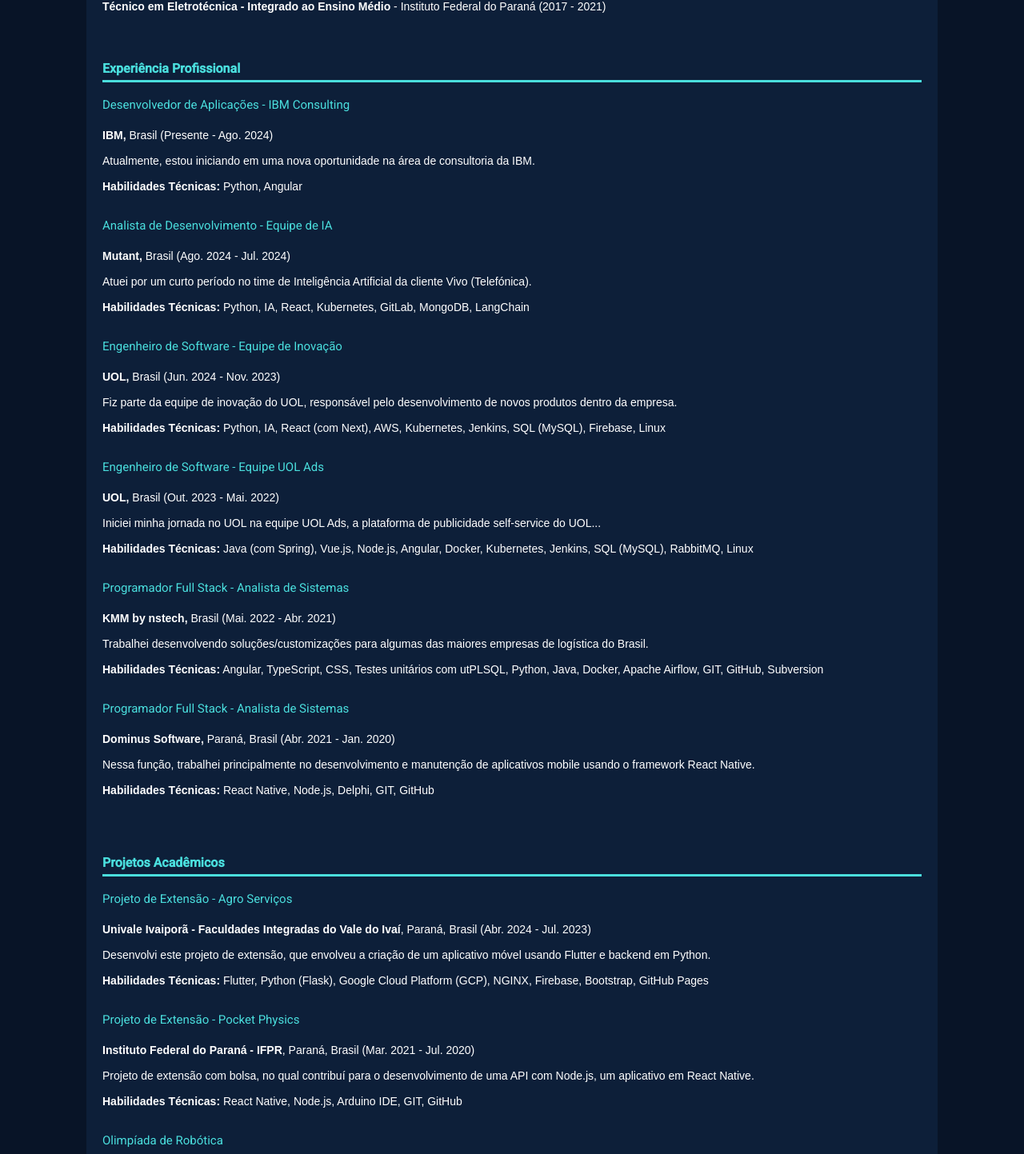
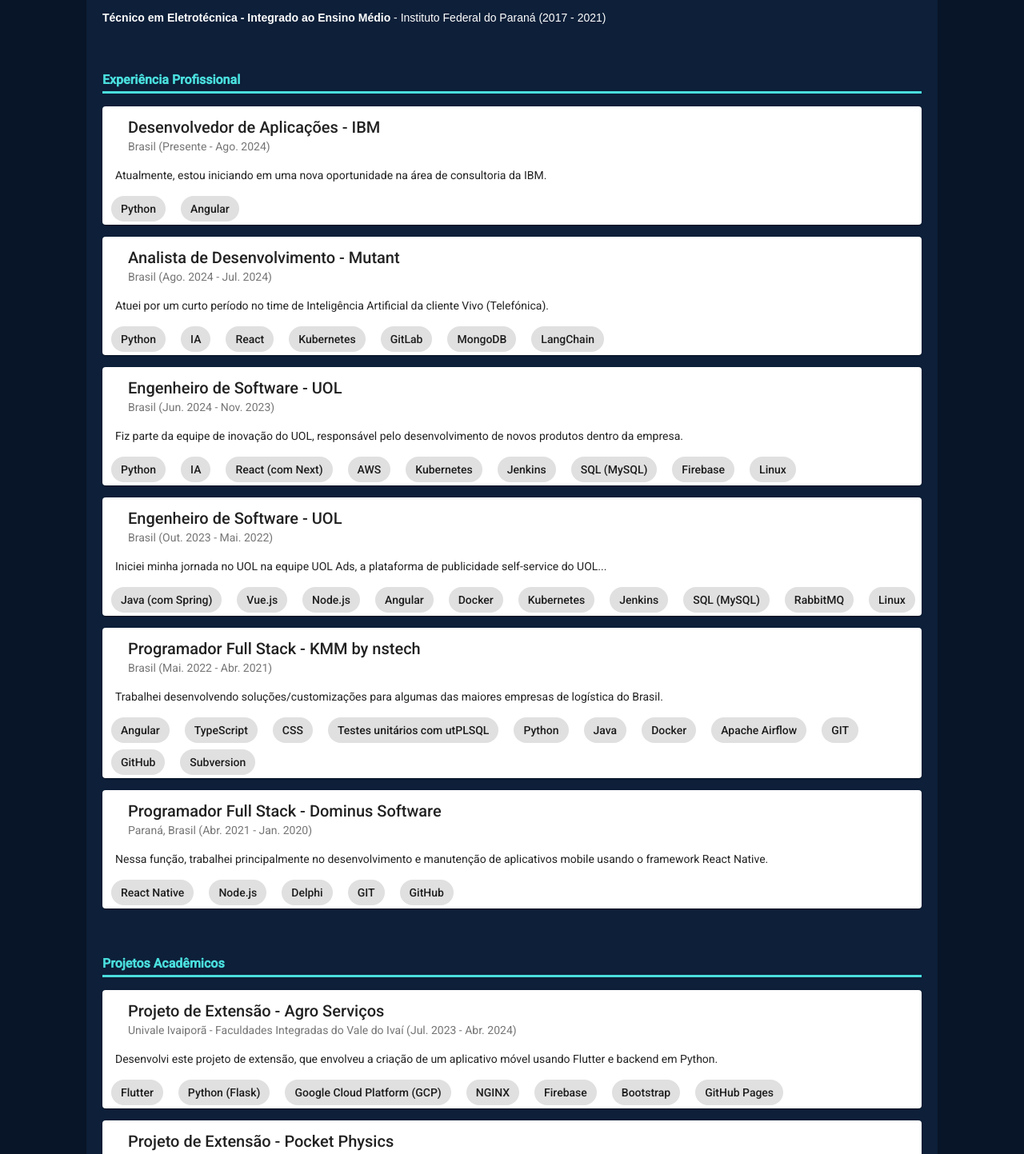
Before and after one commit to julianourias/dev.urias, an Angular app: page / in a window 1280 px wide. Shown: the part 689-2132 px from the top of the page at 80% size. Built offline with nearby package versions, Linux system fonts and the light colour scheme.

Commit message:
feat: add cards

```diff
--- a/src/app/app.component.html
+++ b/src/app/app.component.html
@@ -46,61 +46,53 @@
 
     <section>
       <h3>Resumo</h3>
-      <p>
-        Desenvolvedor Full-stack, com experiência em Javascript (Angular, Node.js, React Native, Vue.js),
-        Python (Flask, FastAPI, AirFlow, Pandas, LangChain), Java (Spring), SQL, testes unitários (PyTest, Jest,
-        Vue Test, JUnit, Cucumber, Mockito, utPLSQL), GIT, metodologias ágeis, CI/CD, e outras linguagens como Pascal e C.
-      </p>
-      <p>
-        Desde o ínicio do ensino médio técnico (2017) tive oportinidade de atuar em projetos extracurriculares que me introduziram
-        à programação, e desde de então comecei a aprender mais sobre o assunto de forma autodidata, até que no inicío de
-        2020 tive minha primeira oportunidade de emprego como analista de sistemas, e desde então continuo trabalhando e
-        estudando na área.
-      </p>
-      <p>
-        Essas experiências em projetos e no mercado de trabalho me ensinaram muito sobre trabalho em equipe, liderança, e
-        como lidar com situações de urgência (em correções e entregas). Gosto muito de aprender novas tecnologias, sempre
-        busco me manter atualizado sobre as novidades do mundo de desenvolvimento de software e suas boas práticas.
-      </p>
+      <div [innerHTML]="description"></div>
     </section>
 
     <section>
       <h3>Educação</h3>
-      <ul>
-        <li><strong>Tecnologia Em Análise e Desenvolvimento de Sistemas</strong> - Faculdades Integradas do Vale do Ivaí (UNIVALE) (2021 - 2024)</li>
-        <li><strong>Técnico em Eletrotécnica - Integrado ao Ensino Médio</strong> - Instituto Federal do Paraná (2017 - 2021)</li>
+      <ul *ngFor="let education of educations">
+        <li><strong>{{education.title}}</strong> - {{education.institution}} ({{education.start_date}} - {{education.end_date}})</li>
       </ul>
     </section>
 
     <section>
       <h3>Experiência Profissional</h3>
       <div *ngFor="let job of jobs" class="job">
-        <h4>{{job.title}}</h4>
-        <p><strong>{{job.company}}, </strong>{{job.location}} ({{job.end_date}} - {{job.start_date}})</p>
-        <p>{{job.description}}</p>
-        <p><strong>Habilidades Técnicas:</strong> {{job.skills}}</p>
+        <mat-card class="example-card" appearance="outlined">
+          <mat-card-header>
+            <mat-card-title>{{job.title}} - {{job.company}}</mat-card-title>
+            <mat-card-subtitle><strong></strong>{{job.location}} ({{job.end_date}} - {{job.start_date}})</mat-card-subtitle>
+          </mat-card-header>
+          <mat-card-content>
+            <p>{{job.description}}</p>
+          </mat-card-content>
+          <mat-card-footer class="example-card-footer">
+            <mat-chip-list aria-label="Chihuahua traits">
+              <mat-chip *ngFor="let skill of job.skills" class="skill">{{skill}}</mat-chip>
+            </mat-chip-list>
+          </mat-card-footer>
+        </mat-card>
       </div>
     </section>
 
     <section>
       <h3>Projetos Acadêmicos</h3>
-      <div class="project">
-        <h4>Projeto de Extensão - Agro Serviços</h4>
-        <p><strong>Univale Ivaiporã - Faculdades Integradas do Vale do Ivaí</strong>, Paraná, Brasil (Abr. 2024 - Jul. 2023)</p>
-        <p>Desenvolvi este projeto de extensão, que envolveu a criação de um aplicativo móvel usando Flutter e backend em Python.</p>
-        <p><strong>Habilidades Técnicas:</strong> Flutter, Python (Flask), Google Cloud Platform (GCP), NGINX, Firebase, Bootstrap, GitHub Pages</p>
-      </div>
-      <div class="project">
-        <h4>Projeto de Extensão - Pocket Physics</h4>
-        <p><strong>Instituto Federal do Paraná - IFPR</strong>, Paraná, Brasil (Mar. 2021 - Jul. 2020)</p>
-        <p>Projeto de extensão com bolsa, no qual contribuí para o desenvolvimento de uma API com Node.js, um aplicativo em React Native.</p>
-        <p><strong>Habilidades Técnicas:</strong> React Native, Node.js, Arduino IDE, GIT, GitHub</p>
-      </div>
-      <div class="project">
-        <h4>Olimpíada de Robótica</h4>
-        <p><strong>Instituto Federal do Paraná - IFPR</strong>, Paraná, Brasil (2019 e 2017)</p>
-        <p>Em 2017 e 2019 participei com minha equipe na Olimpíada de Robótica do IFPR. O objetivo desta Olimpíada era criar protótipos de hardware e software para Arduino.</p>
-        <p><strong>Habilidades Técnicas:</strong> Arduino, Linguagem C</p>
+      <div *ngFor="let project of projects" class="project">
+        <mat-card class="example-card" appearance="outlined">
+          <mat-card-header>
+            <mat-card-title>{{project.title}}</mat-card-title>
+            <mat-card-subtitle><strong></strong>{{project.company}} ({{project.end_date}} - {{project.start_date}})</mat-card-subtitle>
+          </mat-card-header>
+          <mat-card-content>
+            <p>{{project.description}}</p>
+          </mat-card-content>
+          <mat-card-footer class="example-card-footer">
+            <mat-chip-list aria-label="Chihuahua traits">
+              <mat-chip *ngFor="let skill of project.skills" class="skill">{{skill}}</mat-chip>
+            </mat-chip-list>
+          </mat-card-footer>
+        </mat-card>
       </div>
     </section>
   </div>
--- a/src/app/app.component.scss
+++ b/src/app/app.component.scss
@@ -102,3 +102,7 @@
 .contact-icon {
   margin-right: 3px;
 }
+
+.skill {
+  margin-left: 15px !important;
+}
--- a/src/app/app.component.ts
+++ b/src/app/app.component.ts
@@ -1,4 +1,7 @@
 import { Component } from '@angular/core';
+import { Job } from '../model/job';
+import { Base } from '../model/base';
+import { Education } from 'src/model/education';
 
 @Component({
   selector: 'app-root',
@@ -9,103 +12,132 @@
 export class AppComponent {
   name = 'Juliano Augusto Cavalcante Urias';
 
- /*
-  <div class="job">
-        <h4>Analista de Desenvolvimento - Equipe de IA</h4>
-        <p><strong>Mutant</strong>, Brasil (Ago. 2024 - Jul. 2024)</p>
-        <p>Atualmente, estou iniciando em uma nova oportunidade para atuar no time de Inteligência Artificial da cliente Vivo (Telefónica).</p>
-        <p><strong>Habilidades Técnicas:</strong> Python, IA, React, Kubernetes, GitLab, MongoDB, LangChain</p>
-      </div>
-      <div class="job">
-        <h4>Engenheiro de Software - Equipe de Inovação</h4>
-        <p><strong>UOL</strong>, Brasil (Jun. 2024 - Nov. 2023)</p>
-        <p>Fiz parte da equipe de inovação do UOL, responsável pelo desenvolvimento de novos produtos dentro da empresa.</p>
-        <p><strong>Habilidades Técnicas:</strong> Python, IA, React (com Next), AWS, Kubernetes, Jenkins, SQL (MySQL), Firebase, Linux</p>
-      </div>
-      <div class="job">
-        <h4>Engenheiro de Software - Equipe UOL Ads</h4>
-        <p><strong>UOL</strong>, Brasil (Out. 2023 - Mai. 2022)</p>
-        <p>Iniciei minha jornada no UOL na equipe UOL Ads, a plataforma de publicidade self-service do UOL...</p>
-        <p><strong>Habilidades Técnicas:</strong> Java (com Spring), Vue.js, Node.js, Angular, Docker, Kubernetes, Jenkins, SQL (MySQL), RabbitMQ, Linux</p>
-      </div>
-      <div class="job">
-        <h4>Programador Full Stack - Analista de Sistemas</h4>
-        <p><strong>KMM by nstech</strong>, Brasil (Mai. 2022 - Abr. 2021)</p>
-        <p>Trabalhei desenvolvendo soluções/customizações para algumas das maiores empresas de logística do Brasil.</p>
-        <p><strong>Habilidades Técnicas:</strong> Angular, TypeScript, CSS, Testes unitários com utPLSQL, Python, Java, Docker, Apache Airflow, GIT, GitHub, Subversion</p>
-      </div>
-      <div class="job">
-        <h4>Programador Full Stack - Analista de Sistemas</h4>
-        <p><strong>Dominus Software</strong>, Paraná, Brasil (Abr. 2021 - Jan. 2020)</p>
-        <p>Nessa função, trabalhei principalmente no desenvolvimento e manutenção de aplicativos mobile usando o framework React Native.</p>
-        <p><strong>Habilidades Técnicas:</strong> React Native, Node.js, Delphi, GIT, GitHub</p>
-      </div>
- */
+  description = `
+      <p>
+        Desenvolvedor Full-stack, com experiência em Javascript (Angular, Node.js, React Native, Vue.js),
+        Python (Flask, FastAPI, AirFlow, Pandas, LangChain), Java (Spring), SQL, testes unitários (PyTest, Jest,
+        Vue Test, JUnit, Cucumber, Mockito, utPLSQL), GIT, metodologias ágeis, CI/CD, e outras linguagens como Pascal e C.
+      </p>
+      <p>
+        Desde o ínicio do ensino médio técnico (2017) tive oportinidade de atuar em projetos extracurriculares que me introduziram
+        à programação, e desde de então comecei a aprender mais sobre o assunto de forma autodidata, até que no inicío de
+        2020 tive minha primeira oportunidade de emprego como analista de sistemas, e desde então continuo trabalhando e
+        estudando na área.
+      </p>
+      <p>
+        Essas experiências em projetos e no mercado de trabalho me ensinaram muito sobre trabalho em equipe, liderança, e
+        como lidar com situações de urgência (em correções e entregas). Gosto muito de aprender novas tecnologias, sempre
+        busco me manter atualizado sobre as novidades do mundo de desenvolvimento de software e suas boas práticas.
+      </p>
+  `;
 
   jobs: Job[] = [
     {
-      title: 'Desenvolvedor de Aplicações - IBM Consulting',
+      title: 'Desenvolvedor de Aplicações',
+      area: 'IBM Consulting',
       company: 'IBM',
       location: 'Brasil',
       start_date: 'Ago. 2024',
       end_date: 'Presente',
       description: 'Atualmente, estou iniciando em uma nova oportunidade na área de consultoria da IBM.',
-      skills: 'Python, Angular'
+      skills: ['Python', 'Angular']
     },
     {
-      title: 'Analista de Desenvolvimento - Equipe de IA',
+      title: 'Analista de Desenvolvimento',
+      area: 'Equipe de IA',
       company: 'Mutant',
       location: 'Brasil',
       start_date: 'Jul. 2024',
       end_date: 'Ago. 2024',
       description: 'Atuei por um curto período no time de Inteligência Artificial da cliente Vivo (Telefónica).',
-      skills: 'Python, IA, React, Kubernetes, GitLab, MongoDB, LangChain',
+      skills: ['Python', 'IA', 'React', 'Kubernetes', 'GitLab', 'MongoDB', 'LangChain',]
     },
     {
-      title: 'Engenheiro de Software - Equipe de Inovação',
+      title: 'Engenheiro de Software',
+      area: 'Equipe de Inovação',
       company: 'UOL',
       location: 'Brasil',
       start_date: 'Nov. 2023',
       end_date: 'Jun. 2024',
       description: 'Fiz parte da equipe de inovação do UOL, responsável pelo desenvolvimento de novos produtos dentro da empresa.',
-      skills: 'Python, IA, React (com Next), AWS, Kubernetes, Jenkins, SQL (MySQL), Firebase, Linux',
+      skills: ['Python', 'IA', 'React (com Next)', 'AWS', 'Kubernetes', 'Jenkins', 'SQL (MySQL)', 'Firebase', 'Linux',]
     },
     {
-      title: 'Engenheiro de Software - Equipe UOL Ads',
+      title: 'Engenheiro de Software',
+      area: 'Equipe UOL Ads',
       company: 'UOL',
       location: 'Brasil',
       start_date: 'Mai. 2022',
       end_date: 'Out. 2023',
       description: 'Iniciei minha jornada no UOL na equipe UOL Ads, a plataforma de publicidade self-service do UOL...',
-      skills: 'Java (com Spring), Vue.js, Node.js, Angular, Docker, Kubernetes, Jenkins, SQL (MySQL), RabbitMQ, Linux',
+      skills: ['Java (com Spring)',' Vue.js', 'Node.js', 'Angular', 'Docker', 'Kubernetes', 'Jenkins', 'SQL (MySQL)', 'RabbitMQ', 'Linux',]
     },
     {
-      title: 'Programador Full Stack - Analista de Sistemas',
+      title: 'Programador Full Stack',
+      area: 'Analista de Sistemas',
       company: 'KMM by nstech',
       location: 'Brasil',
       start_date: 'Abr. 2021',
       end_date: 'Mai. 2022',
       description: 'Trabalhei desenvolvendo soluções/customizações para algumas das maiores empresas de logística do Brasil.',
-      skills: 'Angular, TypeScript, CSS, Testes unitários com utPLSQL, Python, Java, Docker, Apache Airflow, GIT, GitHub, Subversion',
+      skills: ['Angular', 'TypeScript', 'CSS', 'Testes unitários com utPLSQL', 'Python', 'Java', 'Docker', 'Apache Airflow', 'GIT', 'GitHub', 'Subversion',]
     },
     {
-      title: 'Programador Full Stack - Analista de Sistemas',
+      title: 'Programador Full Stack',
+      area: 'Analista de Sistemas',
       company: 'Dominus Software',
       location: 'Paraná, Brasil',
       start_date: 'Jan. 2020',
       end_date: 'Abr. 2021',
       description: 'Nessa função, trabalhei principalmente no desenvolvimento e manutenção de aplicativos mobile usando o framework React Native.',
-      skills: 'React Native, Node.js, Delphi, GIT, GitHub',
+      skills: ['React Native', 'Node.js', 'Delphi', 'GIT', 'GitHub',]
     },
   ];
+
+  educations: Education[] = [
+    {
+      title: 'Tecnologia Em Análise e Desenvolvimento de Sistemas',
+      institution: 'Faculdades Integradas do Vale do Ivaí (UNIVALE)',
+      location: 'Paraná, Brasil',
+      start_date: '2021',
+      end_date: '2024',
+    },
+    {
+      title: 'Técnico em Eletrotécnica - Integrado ao Ensino Médio',
+      institution: 'Instituto Federal do Paraná',
+      location: 'Paraná, Brasil',
+      start_date: '2017',
+      end_date: '2021',
+    },
+  ]
+
+   projects: Base[] = [
+    {
+      title: 'Projeto de Extensão - Agro Serviços',
+      company: 'Univale Ivaiporã - Faculdades Integradas do Vale do Ivaí',
+      location: 'Paraná, Brasil',
+      start_date: 'Abr. 2024',
+      end_date: 'Jul. 2023',
+      description: 'Desenvolvi este projeto de extensão, que envolveu a criação de um aplicativo móvel usando Flutter e backend em Python.',
+      skills: ['Flutter', 'Python (Flask)', 'Google Cloud Platform (GCP)', 'NGINX', 'Firebase', 'Bootstrap', 'GitHub Pages']
+    },
+    {
+      title: 'Projeto de Extensão - Pocket Physics',
+      company: 'Instituto Federal do Paraná - IFPR',
+      location: 'Paraná, Brasil',
+      start_date: 'Mar. 2021',
+      end_date: 'Jul. 2020',
+      description: 'Projeto de extensão com bolsa, no qual contribuí para o desenvolvimento de uma API com Node.js, um aplicativo em React Native.',
+      skills: ['React Native', 'Node.js', 'Arduino IDE', 'GIT', 'GitHub']
+    },
+    {
+      title: 'Olimpíada de Robótica',
+      company: 'Instituto Federal do Paraná - IFPR',
+      location: 'Paraná, Brasil',
+      start_date: '2019 e 2017',
+      end_date: '2017',
+      description: 'Em 2017 e 2019 participei com minha equipe na Olimpíada de Robótica do IFPR. O objetivo desta Olimpíada era criar protótipos de hardware e software para Arduino.',
+      skills: ['Arduino', 'Linguagem C']
+    },
+  ]
 }
-
-interface Job {
-  title: string;
-  company: string;
-  location: string;
-  start_date: string;
-  end_date: string;
-  description: string;
-  skills: string;
-}
--- /dev/null
+++ b/src/model/base.ts
@@ -0,0 +1,9 @@
+export interface Base {
+  title: string;
+  description: string;
+  company: string;
+  location: string;
+  start_date: string;
+  end_date: string;
+  skills: Array<string>;
+}
--- /dev/null
+++ b/src/model/education.ts
@@ -0,0 +1,7 @@
+export interface Education {
+  title: string;
+  institution: string;
+  location: string;
+  start_date: string;
+  end_date: string;
+}
--- /dev/null
+++ b/src/model/job.ts
@@ -0,0 +1,5 @@
+import { Base } from './base';
+
+export interface Job extends Base {
+  area: string;
+}
```
Also changed, not shown: src/app/app.module.ts (+7 -1 lines), 1 other file (tests, documents, lock files or other folders).
